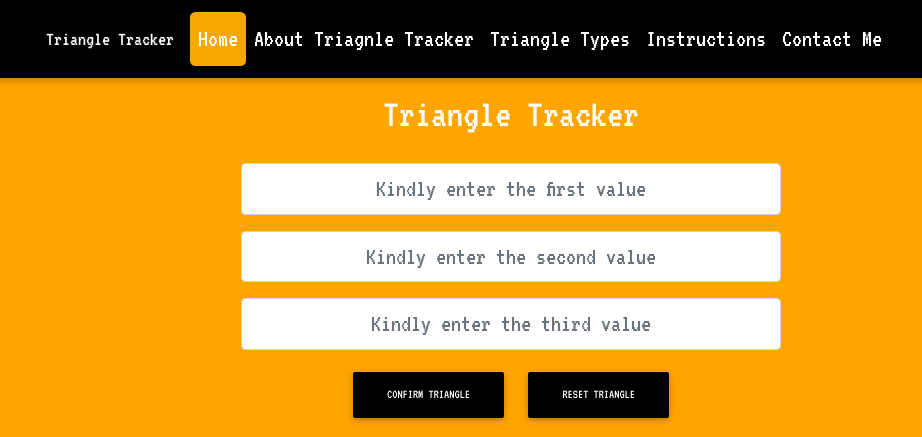
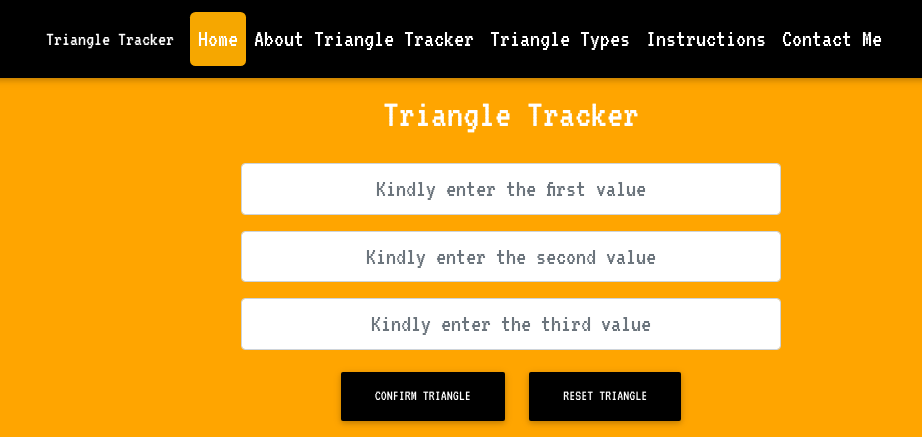
Before and after one commit to Lugaga/triangle-tracker, a plain HTML site: page index.html in a window 1280 px wide. Shown: the top 437 px of the page, 129-1051 px from the left. Drawn offline with Linux system fonts and the light colour scheme.

Commit message:
add font size style in the buttons

```diff
--- a/css/style.css
+++ b/css/style.css
@@ -7,11 +7,27 @@ h1 {
 #a {
     font-size: 25px;
 }
+
 #b {
     font-size: 25px;
 }
+
 #c {
     font-size: 25px;
+}
+
+#reset-button {
+    font-size: 15px;
+    font-weight: bolder;
+}
+
+#submit-button {
+    font-size: 15px;
+    font-weight: bolder;
+}
+
+#output{
+    color:#000000;
 }
 
 #cover {
@@ -88,9 +104,11 @@ html {
     #a {
         font-size: 20px;
     }
+
     #b {
         font-size: 20px;
     }
+
     #c {
         font-size: 20px;
     }
--- a/index.html
+++ b/index.html
@@ -51,7 +51,7 @@
                         </a>
                     </li>
                     <li class="nav-item">
-                        <a class="nav-link" href="#">About Triagnle Tracker</a>
+                        <a class="nav-link" href="#">About Triangle Tracker</a>
                     </li>
                     <li class="nav-item">
                         <a class="nav-link" href="#">Triangle Types</a>
@@ -118,9 +118,9 @@
                                     placeholder="Kindly enter the third value" required>
                             </div>
                             <div class="form-group">
-                                <button type="button" onclick="triangleTracker()" class="btn btn-black">Confirm
+                                <button type="button" id="submit-button" onclick="triangleTracker()" class="btn btn-black">Confirm
                                     Triangle</button>
-                                <button type="button" onclick="window.location.reload()" class="btn btn-black">Reset
+                                <button type="button" id="reset-button" onclick="window.location.reload()" class="btn btn-black">Reset
                                     Triangle</button>
                             </div>
 
```
Lines whose indentation alone changed are shown as unchanged.
